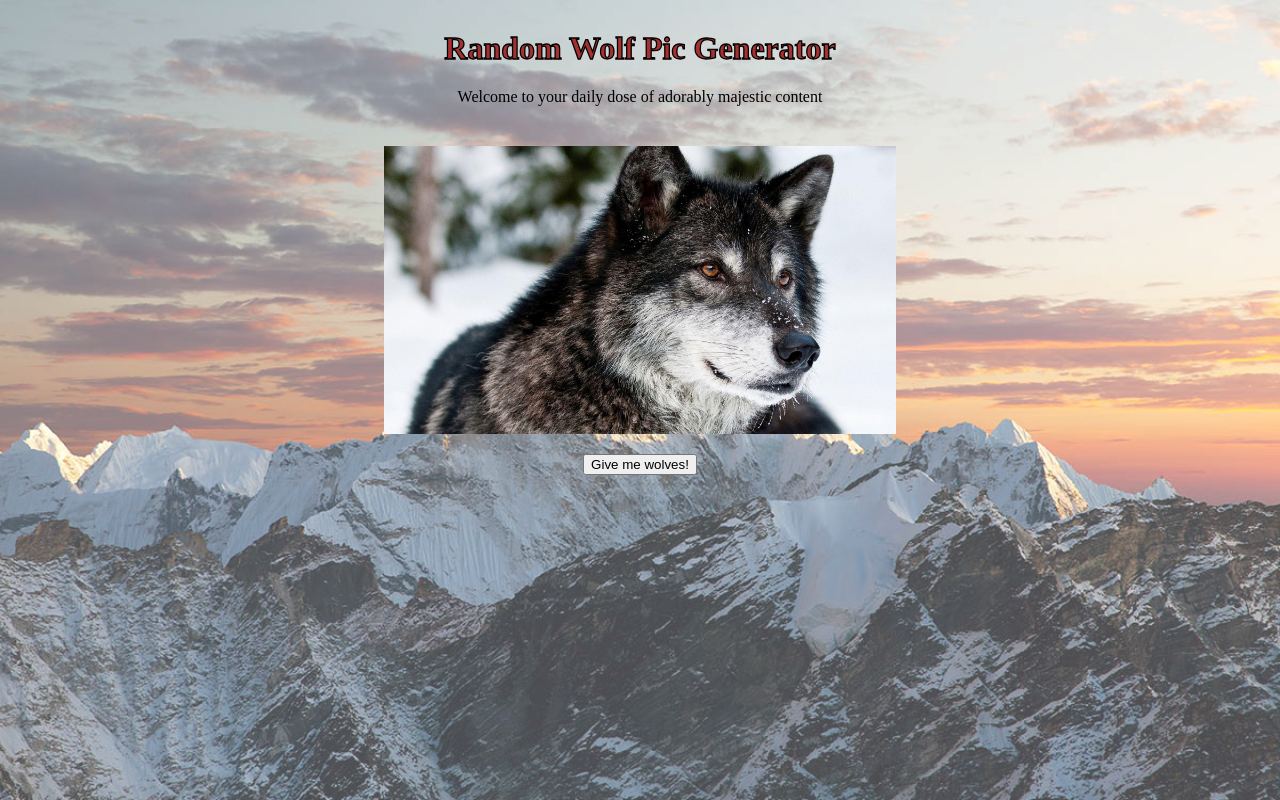
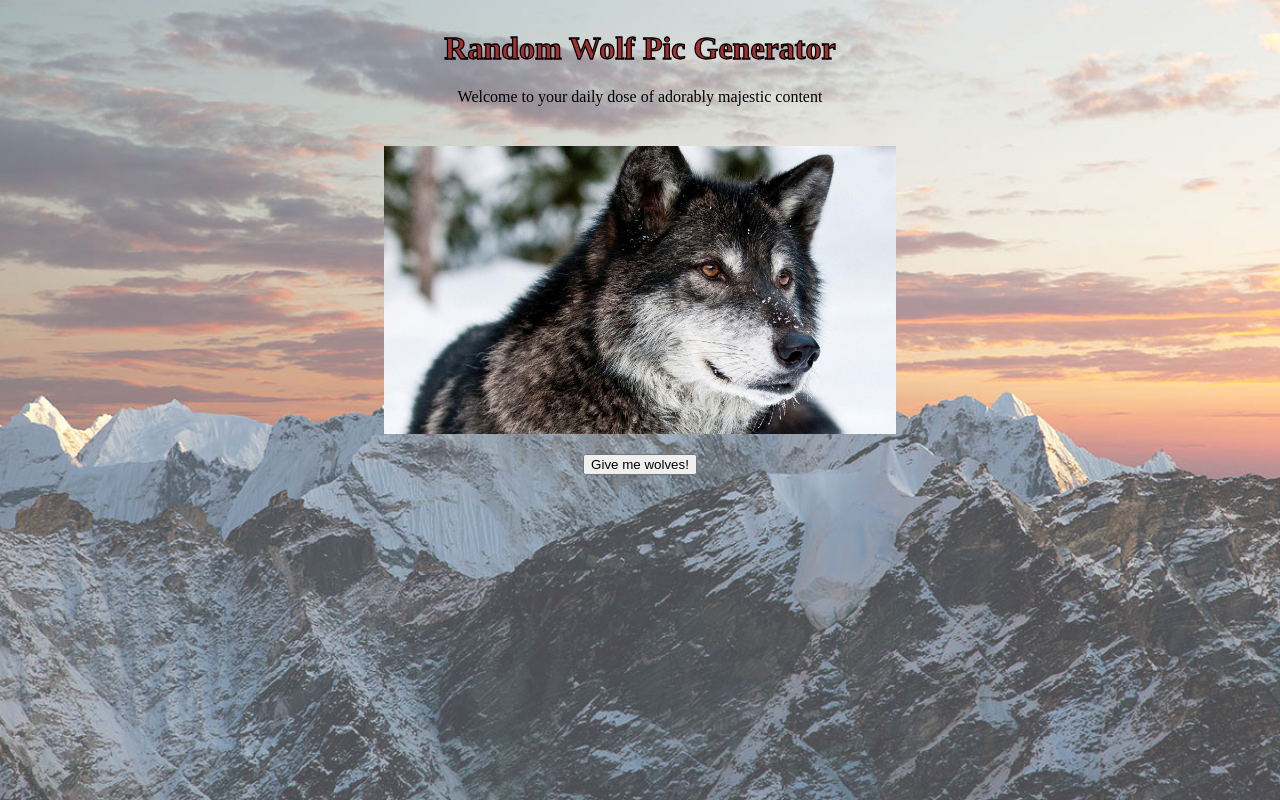
Before and after one commit to caitlin-mcdougall/Wolf-Generator, a plain HTML site: page index.html in a window 1280 px wide. Drawn offline with nearby package versions, Linux system fonts and the light colour scheme.

Commit message:
Use cover property to fill background

```diff
--- a/assets/css/index.css
+++ b/assets/css/index.css
@@ -36,7 +36,8 @@ h1{
 #page{
     width: 100%;
     height: 100%;
-    background-image: url("../../images/mountain.jpg");
+    background: url("../../images/mountain.jpg") center;
+    background-size: cover;
     opacity: 0.7;
     position: fixed;
     padding: 0;
@@ -61,12 +62,5 @@ body{
         border-color: black;
         border-width: 2px;
     }
-    #page{
-        background-image: url("../../images/mountain_phone.jpg");
-    }
+
 }
-@media (min-width: 1200px){
-    #page{
-        background-size :100%;
-    }
-}
```
